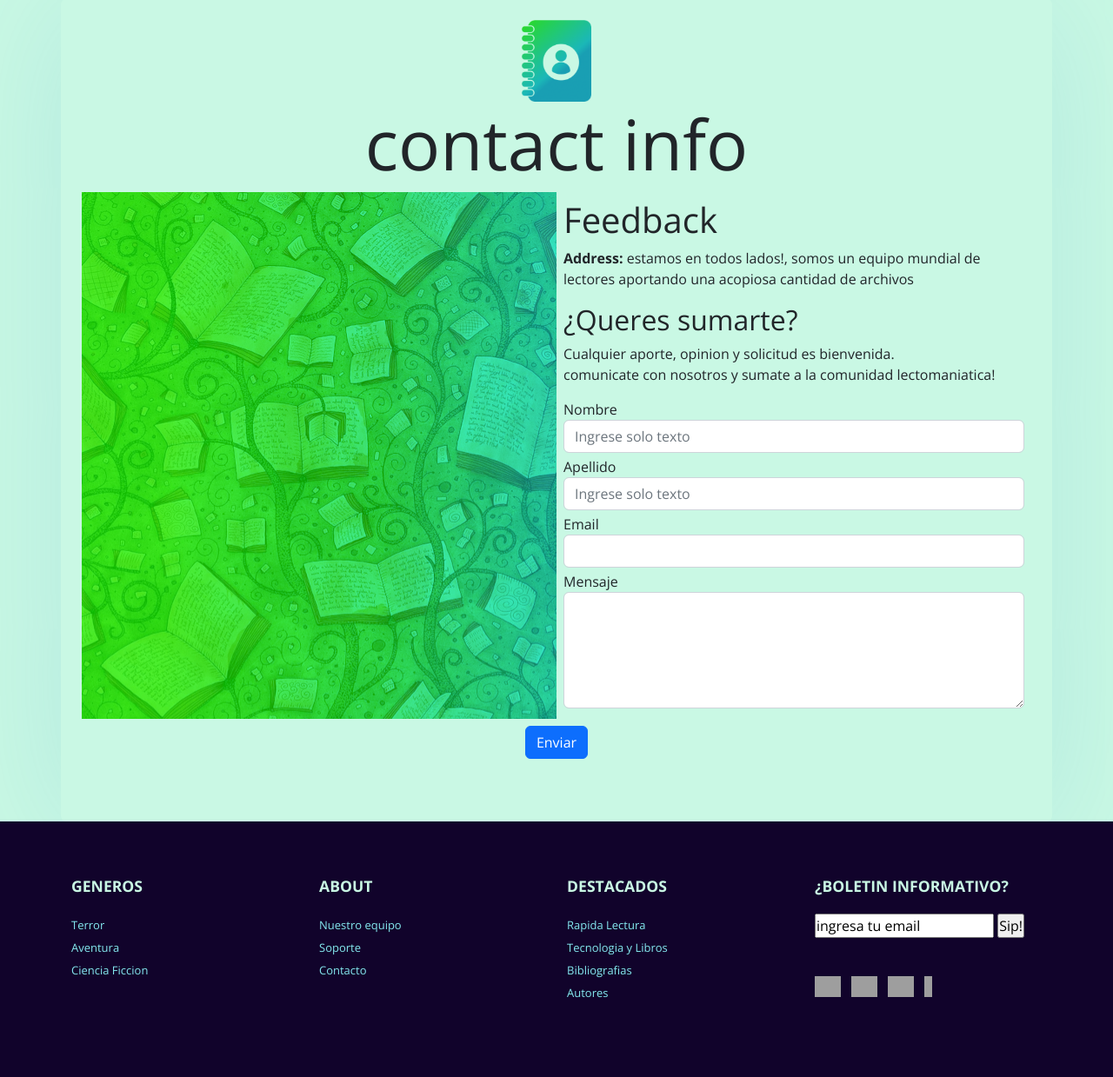
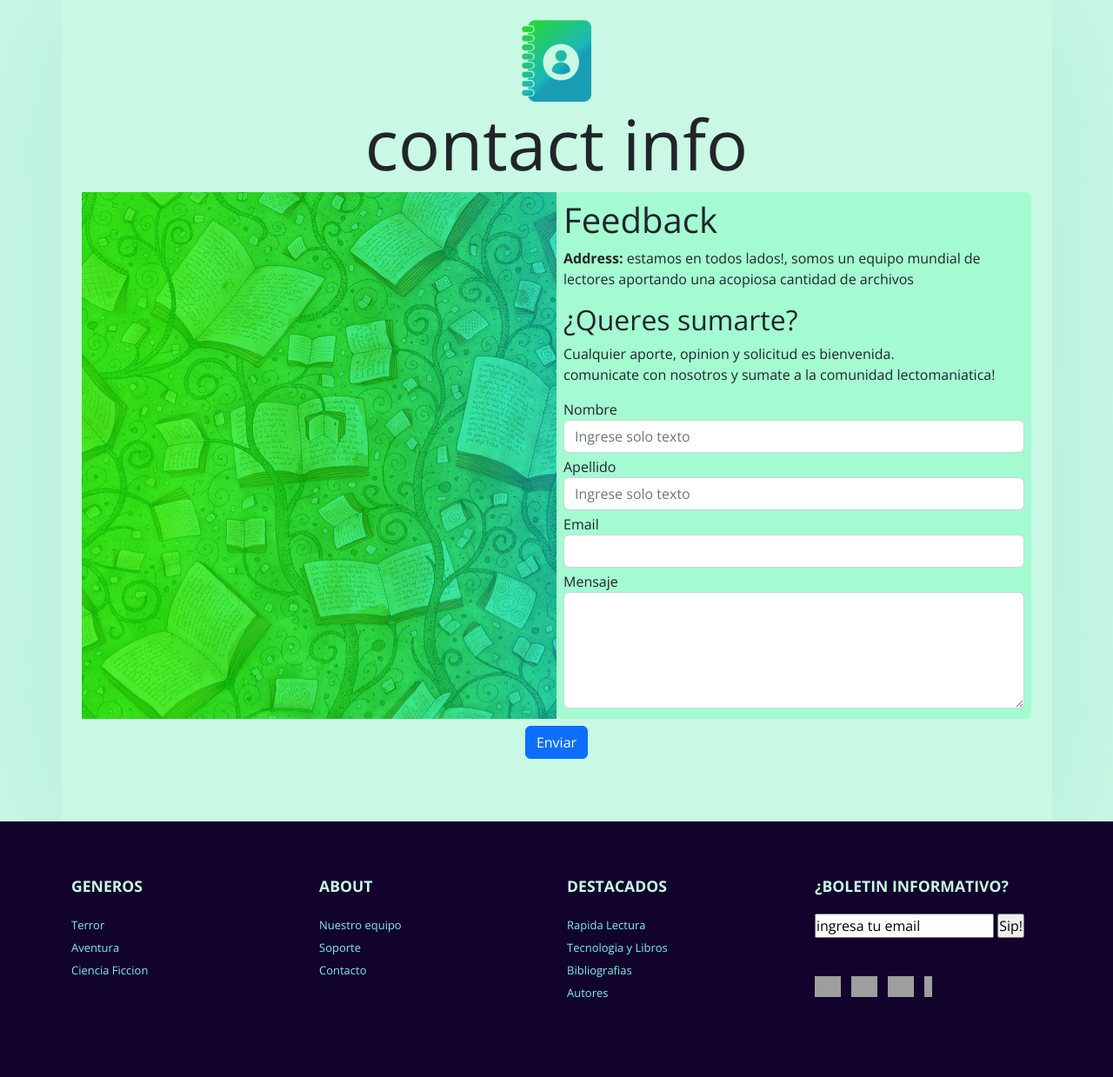
Before and after one commit to fsarvi/biblioteca_virtual, a Django app: page /contacto/ in a window 1280 px wide. Shown: the part 293-1532 px from the top of the page at 87% size. Run offline with Django 3.2, Linux system fonts and the light colour scheme; grey boxes are pictures that could not be loaded.

Commit message:
clase translucido
se agrega un fondo translucido para reutilizarlo en otros templates

```diff
--- a/static/css/style.css
+++ b/static/css/style.css
@@ -36,6 +36,9 @@ html,body {
 	box-shadow: 0px 10px 150px var(--color-sombra);
 }
 
+.bg-translucido{
+	background-color: rgba(86, 255, 170, 0.322);
+}
 
 
 
```
